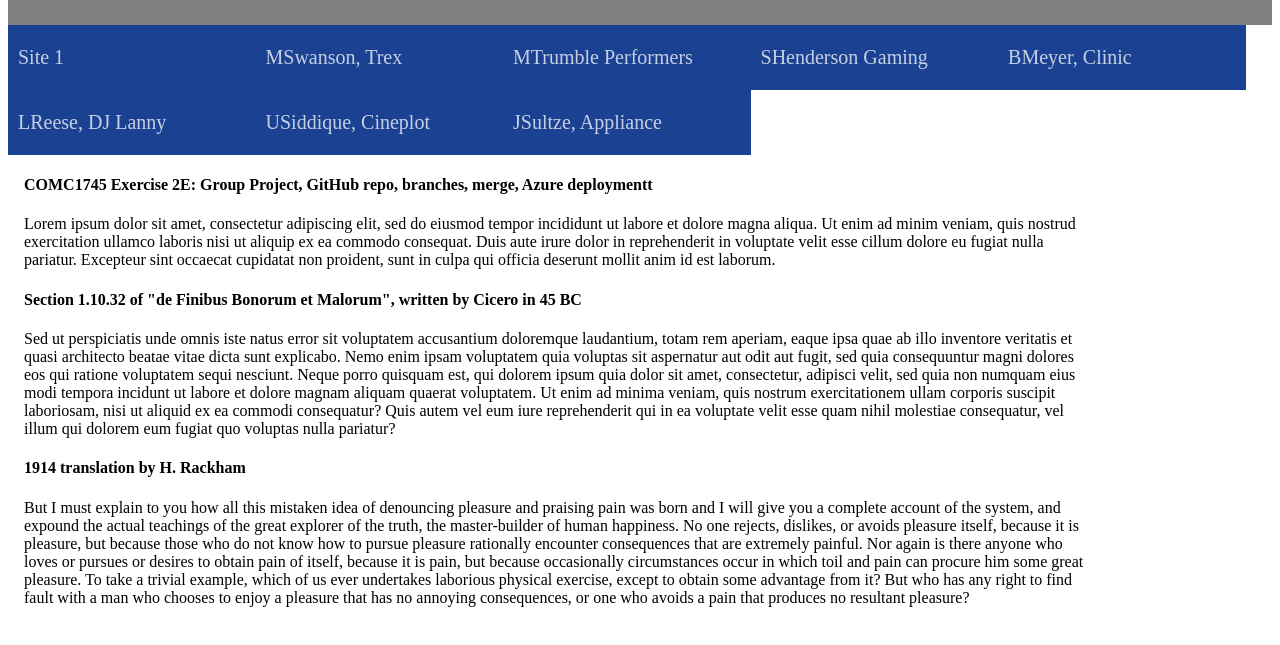
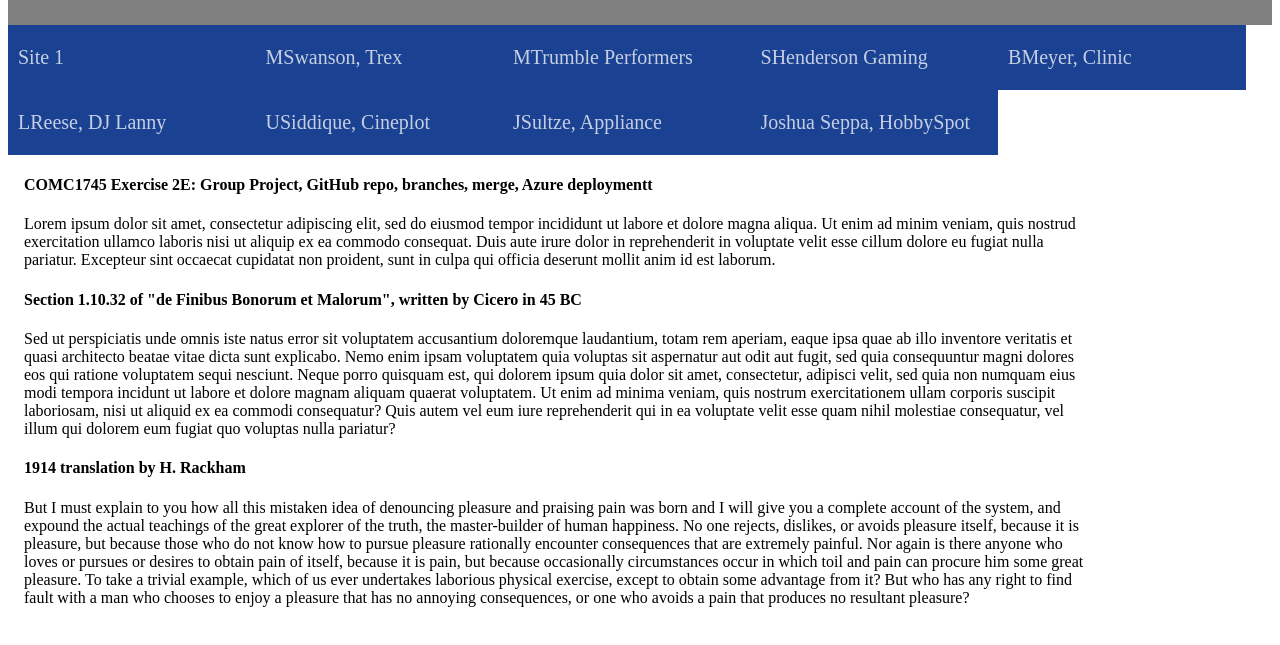
Before and after one commit to mscs-cc-instructor/1745ex2e, a plain HTML site: page default.html in a window 1280 px wide. Shown: the part 41-686 px from the top of the page. Drawn offline with Linux system fonts and the light colour scheme.

Commit message:
JSeppa, added link to default.html

```diff
--- a/default.html
+++ b/default.html
@@ -18,7 +18,7 @@
             <li><a href="LReeseDJLanny/home.html">LReese, DJ Lanny</a></li>
             <li><a href="USiddiqueMughaleAzam/index.html">USiddique, Cineplot</a></li>
 			      <li><a href="JsultzeAppliance/home.html">JSultze, Appliance</a></li>
-
+            <li><a href="#">Joshua Seppa, HobbySpot</a></li>
         </ul>
     </nav>
     <section>
```
